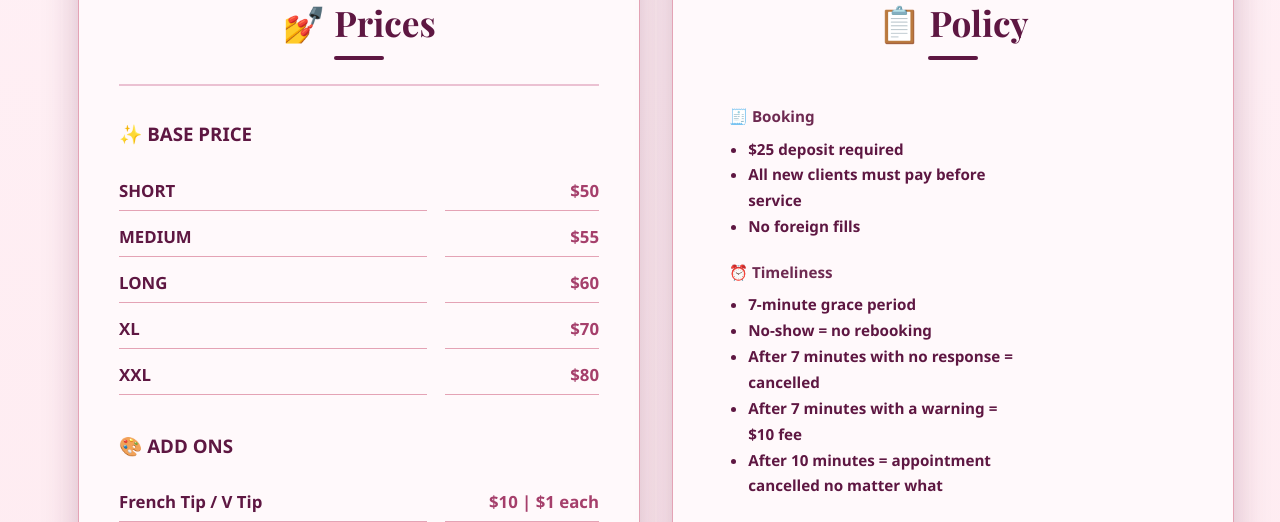
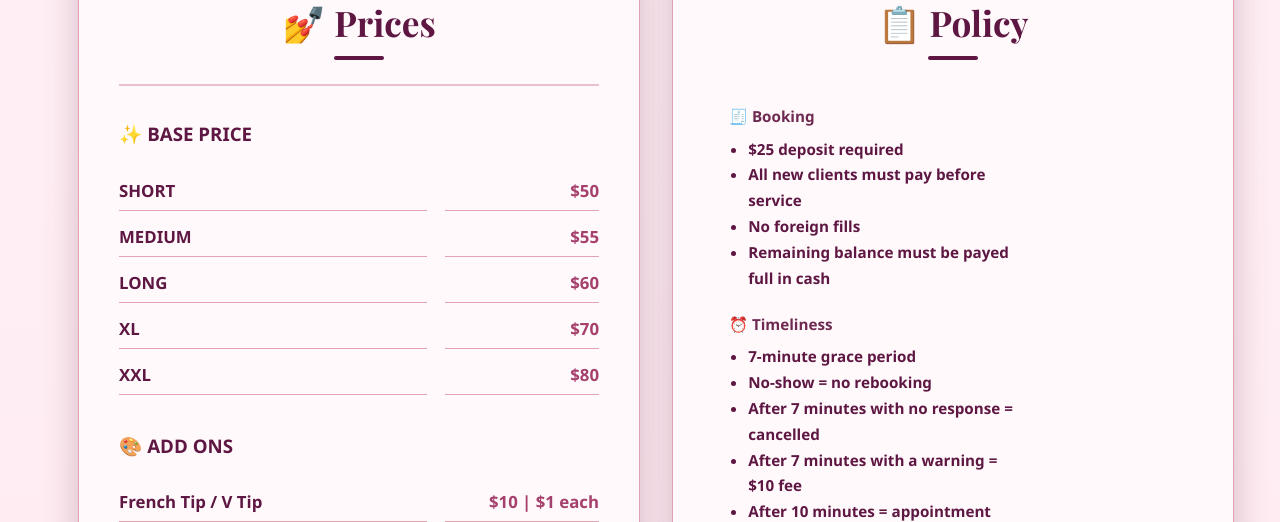
Before and after one commit to Satvir092/beauty_by_isa, a Flask app: page / in a window 1280 px wide. Shown: the part 348-870 px from the top of the page. Run offline with Flask 3, Linux system fonts and the light colour scheme; some libraries are stand-ins or nearby versions.

Commit message:
Updated money policy

```diff
--- a/templates/index.html
+++ b/templates/index.html
@@ -84,6 +84,7 @@
             <li><strong>$25 deposit required</strong></li>
             <li>All new clients must pay before service</li>
             <li>No foreign fills</li>
+            <li><strong>Remaining balance must be payed full in cash</strong></li>
           </ul>
         </div>
 
```
